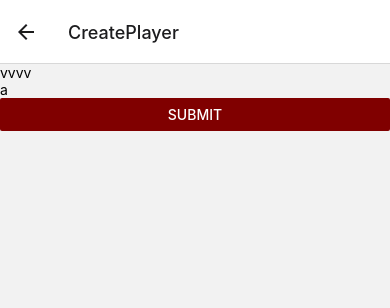
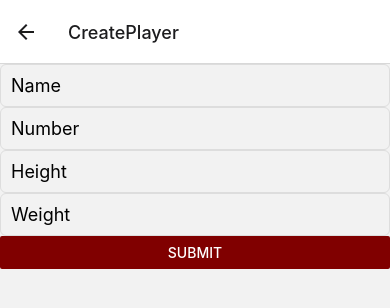
Before and after one commit to chenchen-boop/app-midterm, a React Native app: screen /CreatePlayer in a window 390 px wide. Shown: the top 308 px of the page. Built offline with nearby package versions, Linux system fonts and the light colour scheme.

Commit message:
create new player

```diff
--- a/screens/createplayer.js
+++ b/screens/createplayer.js
@@ -1,18 +1,69 @@
 import React from 'react'
 import { StyleSheet,Button,TextInput,View,Text } from 'react-native'
-import  Form  from './form';
+import { Formik } from 'formik'
+import GlobalStyle from '../styles/global'
 
-const CreatePlayer=()=>{
+
+
+const CreatePlayer=({addPlayer})=>{
     return(
         <View>
 
-            <Text>vvvv</Text>
-            <Form/>
-        </View>
+
+
+            <Formik
+                initialValues={{Name:'',Number:'',Height:'',Weight:''}}
+                onSubmit={(values)=>{
+                    addPlayer(values);
+                    console.log(values);
+
+                }}
+            >
+                {(props)=>(
+                    <View>
+                        <TextInput
+                            placeholder='Name'
+                            onChangeText={props.handleChange('Name')}
+                            value={props.values.Name}
+                            style={GlobalStyle.input}
+                        />
+                        <TextInput
+                            placeholder='Number'
+                            onChangeText={props.handleChange('Number')}
+                            value={props.values.Number}
+                            style={GlobalStyle.input}
+                        />
+                        <TextInput
+                            placeholder='Height'
+                            onChangeText={props.handleChange('Height')}
+                            value={props.values.Height}
+                            style={GlobalStyle.input}
+                        />
+                        <TextInput
+                            placeholder='Weight'
+                            onChangeText={props.handleChange('Weight')}
+                            value={props.values.Weight}
+                            style={GlobalStyle.input}
+                        />
+
+
+                        <Button title='submit' color='maroon' onPress={props.handleSubmit}/>
+                    </View>
+
+
+             )}
 
 
 
+            </Formik>
+
+
+        </View>
     )
+
+
+
+
 
 
 }
--- a/screens/form.js
+++ /dev/null
@@ -1,45 +0,0 @@
-import React from 'react'
-import { StyleSheet,Button,TextInput,View,Text } from 'react-native'
-import { Formik } from 'formik'
-
-const Form=()=>{
-
-    return(
-        <View>
-            <Formik
-                initialValues={{Name:'a',Number:'1',}}
-                onSubmit={(values)=>{
-                    console.log(values);
-
-                }}
-            >
-             {(props)=>(
-                <View>
-                    <TextInput
-                        placeholder='Name'
-                        onChangeText={props.handleChange('Name')}
-                        value={props.values.Name}
-                    />
-
-
-                <Button title='submit' color='maroon' onPress={props.handleSubmit}/>
-                </View>
-
-
-
-
-
-
-             )}
-
-
-
-            </Formik>
-        </View>
-    )
-
-
-
-
-}
-export default Form;
--- a/screens/login.js
+++ b/screens/login.js
@@ -1,6 +1,7 @@
 import React  from "react";
 import {View,Button,Text, SafeAreaView, StyleSheet, TextInput}from 'react-native'
 import { useNavigation } from '@react-navigation/native';
+import GlobalStyle from '../styles/global'
 
 const Login=()=>{
 
@@ -12,7 +13,7 @@ const Login=()=>{
         <View >
             <Text>帳號</Text>
             <TextInput
-            style={styles.input}
+           style={GlobalStyle.input}
             onChangeText={onChangeText}
             value={text}
             placeholder="albert"
@@ -21,7 +22,7 @@ const Login=()=>{
         <View>
             <Text>密碼</Text>
             <TextInput
-            style={styles.input}
+           style={GlobalStyle.input}
             onChangeText={onChangeNumber}
             value={number}
             placeholder="12345678"
--- a/screens/main.js
+++ b/screens/main.js
@@ -1,23 +1,42 @@
-import {StyleSheet,View,Button,Text,SafeAreaView,Pressable}from 'react-native';
+import {StyleSheet,View,Button,Text,SafeAreaView,Pressable,FlatList,Modal,TouchableWithoutFeedback, Keyboard}from 'react-native';
 import { AntDesign } from '@expo/vector-icons';
 import React, { Component } from 'react';
 import{ useState } from 'react';
-import { TextInput } from 'react-native-gesture-handler';
+import {  TextInput } from 'react-native-gesture-handler';
 import { useNavigation } from '@react-navigation/native';
+import { MaterialIcons } from '@expo/vector-icons';
+import CreatePlayer from './createplayer';
 
 
 
 const Main=()=>{
     const navigation = useNavigation();
-
+    const [modalOpen, setModalOpen] = useState(false);
     const [Number,setNumber]=useState('');
     const [Name,setName]=useState('');
     const [Height,setHeight]=useState('');
     const [Weight,setWeight]=useState('');
 
+    const [Player,setPlayer]=useState([
+        {Name:'albert', Number:'1',Height:170,Weight:60,key:1},
+        {Name:'albert', Number:'1',Height:170,Weight:60,key:2},
+        {Name:'albert', Number:'1',Height:170,Weight:60,key:3}
+    ]);
+
+    const addPlayer=(player)=>{
+        player.key=Math.random().toString();
+        setPlayer((currentPlayers)=>{
+            return[player, ...currentPlayers];
+        });
+        setModalOpen(false);
+    }
+
+
+
 
     return(
     <View>
+
             <View style={{alignItems:'center'}}>
                 <View>
                      <Text>logo</Text>
@@ -44,49 +63,53 @@ const Main=()=>{
                     <Text style={{borderWidth:2 ,margin:20,fontSize:20}}>身高</Text>
                     <Text style={{borderWidth:2 ,margin:20,fontSize:20}}>體重</Text>
                 </View>
+
+        <FlatList
+            data={Player}
+            renderItem={({item})=>(
                 <View style={{flexDirection: "row" ,justifyContent: 'center',}}>
+                    <Text style={{borderWidth:1 ,margin:20,fontSize:20,padding:10}}>{item.Number}</Text>
+                    <Text style={{borderWidth:1 ,margin:20,fontSize:20,padding:10}}>{item.Name}</Text>
+                    <Text style={{borderWidth:1 ,margin:20,fontSize:20,padding:10}}>{item.Height}</Text>
+                    <Text style={{borderWidth:1 ,margin:20,fontSize:20,padding:10}}>{item.Weight}</Text>
+                </View>
 
-                <TextInput
-                    placeholder='number'
-                    onChangeText={(text)=>setNumber(text)}
 
-                    keyboardType='numeric'
-                    style={{borderWidth:2 ,margin:20,fontSize:20}}/>
+            )}
 
-                <TextInput
-                    placeholder='name'
-                    onChangeText={(text)=>setName(text)}
 
-                    style={{borderWidth:2 ,margin:20,fontSize:20}}/>
+        />
 
-                <TextInput
-                    placeholder='height'
-                    onChangeText={(text)=>setHeight(text)}
+         {/* <Pressable onPress={()=>navigation.navigate('CreatePlayer')}>
+                    <AntDesign name="plus" size={24} color="black" />
+            </Pressable> */}
 
-                    keyboardType='numeric'
-                    selectTextOnFocus={false}
-                    style={{borderWidth:2 ,margin:20,fontSize:20}}/>
 
-                <TextInput
-                    placeholder='weight'
-                    onChangeText={(text)=>setWeight(text)}
-
-                    keyboardType='numeric'
-                    style={{borderWidth:2 ,margin:20,fontSize:20}}/>
-
+    <View>
+        <Modal visible={modalOpen} animationType='slide'>
+            <TouchableWithoutFeedback onPress={Keyboard.dismiss}>
+            <View style={styles.modalContent}>
+                <MaterialIcons
+                name='close'
+                size={24}
+                style={{...styles.modalToggle, ...styles.modalClose}}
+                onPress={() => setModalOpen(false)}
+                />
+                <CreatePlayer addPlayer={addPlayer} />
+            </View>
+            </TouchableWithoutFeedback>
+        </Modal>
+        <MaterialIcons
+            name='add'
+            size={24}
+            style={styles.modalToggle}
+            onPress={() => setModalOpen(true)}
+        />
 
 
     </View>
-            <View style={{flexDirection: "row" ,justifyContent: 'center',}}>
-                <Text>{Number}</Text>
-                <Text>{Name}</Text>
-                <Text>{Height}</Text>
-                <Text>{Weight}</Text>
 </View>
-            <Pressable onPress={()=>navigation.navigate('CreatePlayer')}>
-                    <AntDesign name="plus" size={24} color="black" />
-            </Pressable>
-       </View>
+
 
 
 
@@ -102,6 +125,26 @@ const Main=()=>{
 
 
 }
+const styles = StyleSheet.create({
+    modalToggle: {
+      justifyContent: 'center',
+      alignItems: 'center',
+      marginBottom: 10,
+      borderWidth: 1,
+      borderColor: '#f2f2f2',
+      padding: 10,
+      borderRadius: 10,
+      alignSelf: 'center',
+    },
+    modalClose: {
+      marginTop: 20,
+      marginBottom: 0,
+    },
+    modalContent: {
+      flex: 1,
+    }
+  });
+
 
 
 
--- /dev/null
+++ b/styles/global.js
@@ -0,0 +1,22 @@
+import { StyleSheet } from "react-native";
+
+const global = StyleSheet.create({
+    container: {
+      flex: 1,
+      backgroundColor: '#fff',
+      alignItems: 'center',
+      justifyContent: 'center',
+    },
+    input:{
+        borderWidth:1,
+        borderColor:'#ddd',
+        padding:10,
+        fontSize:18,
+        borderRadius:6,
+
+
+    }
+
+  });
+
+export default global;
```
Lines whose indentation alone changed are shown as unchanged.
